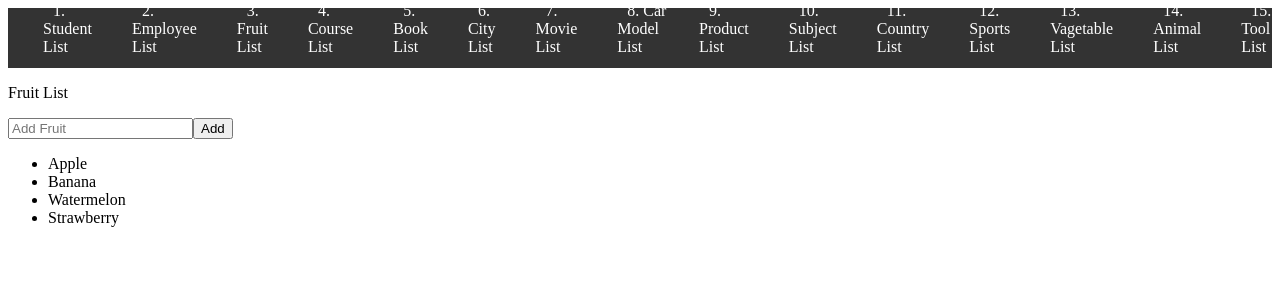
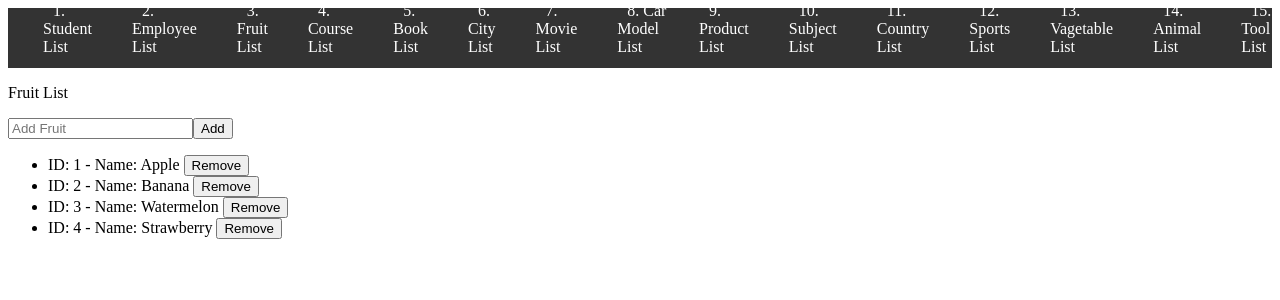
Before and after one commit to kaysie0919/AngularDataStructure, an Angular app: page /frulist in a window 1280 px wide. Shown: the top 300 px of the page. Built offline with nearby package versions, Linux system fonts and the light colour scheme.

Commit message:
Add fruitlist services

```diff
--- a/src/app/components/fruitlist/fruitlist.component.html
+++ b/src/app/components/fruitlist/fruitlist.component.html
@@ -1,7 +1,10 @@
 <p>Fruit List</p>
 <input type="text" [(ngModel)]="fruit" placeholder="Add Fruit"/>
-<button (click)="Add()">Add</button>
+<button (click)="addFruit()">Add</button>
 
 <ul>
-    <li *ngFor="let fruits of fruitList">{{fruits}}</li>
+    <li *ngFor="let fruit of fruitList">
+        ID: {{ fruit.id }} - Name: {{ fruit.name }}
+        <button (click)="removeFruit(fruit.id)">Remove</button>
+    </li>
 </ul>
--- a/src/app/components/fruitlist/fruitlist.component.ts
+++ b/src/app/components/fruitlist/fruitlist.component.ts
@@ -1,16 +1,27 @@
 import { Component } from '@angular/core';
+import { FruitlistService } from '../services/fruitlist.service';
 
 @Component({
   selector: 'app-fruitlist',
   templateUrl: './fruitlist.component.html',
-  styleUrl: './fruitlist.component.css'
+  styleUrls: ['./fruitlist.component.css']
 })
 export class FruitlistComponent {
   fruit: string = '';
-  fruitList: string [] = ["Apple", "Banana", "Watermelon", "Strawberry"];
+  fruitList: { id: number; name: string }[] = [];
 
-  Add() {
-    this.fruitList.push(this.fruit);
+  constructor(private fruitService: FruitlistService) {
+    this.fruitList = this.fruitService.getFruits();
   }
 
+  addFruit() {
+    this.fruitService.addFruit(this.fruit);
+    this.fruit = '';
+    this.fruitList = this.fruitService.getFruits();
+  }
+
+  removeFruit(id: number) {
+    this.fruitService.removeFruit(id);
+    this.fruitList = this.fruitService.getFruits();
+  }
 }
--- /dev/null
+++ b/src/app/components/services/fruitlist.service.ts
@@ -0,0 +1,38 @@
+import { Injectable } from '@angular/core';
+
+interface Fruit {
+  id: number;
+  name: string;
+}
+
+@Injectable({
+  providedIn: 'root'
+})
+export class FruitlistService {
+  private fruitList: Fruit[] = [
+    { id: 1, name: 'Apple' },
+    { id: 2, name: 'Banana' },
+    { id: 3, name: 'Watermelon' },
+    { id: 4, name: 'Strawberry' }
+  ];
+  private nextId: number = 5;
+
+  getFruits(): Fruit[] {
+    return this.fruitList;
+  }
+
+  addFruit(name: string) {
+    if (name.trim()) {
+      const fruit: Fruit = {
+        id: this.nextId,
+        name: name.trim()
+      };
+      this.fruitList.push(fruit);
+      this.nextId++;
+    }
+  }
+
+  removeFruit(id: number) {
+    this.fruitList = this.fruitList.filter(fruit => fruit.id !== id);
+  }
+}
```
Also changed, not shown: 1 other file (tests, documents, lock files or other folders).
